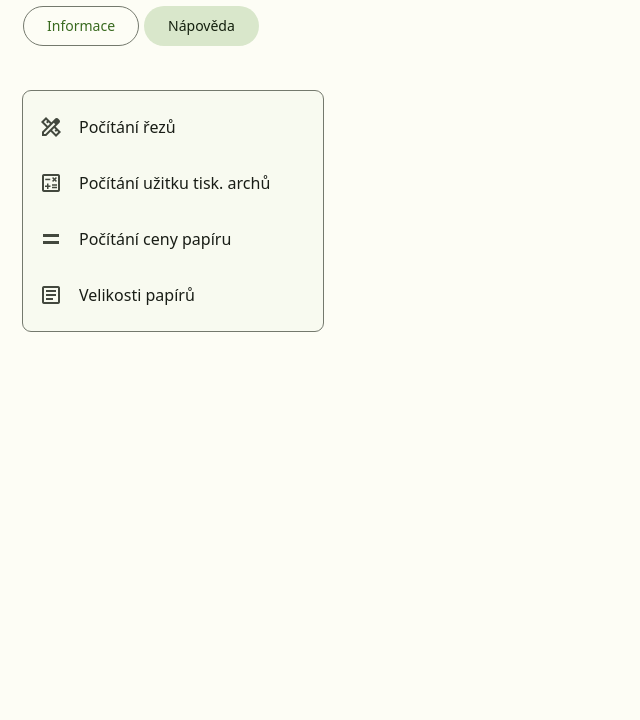
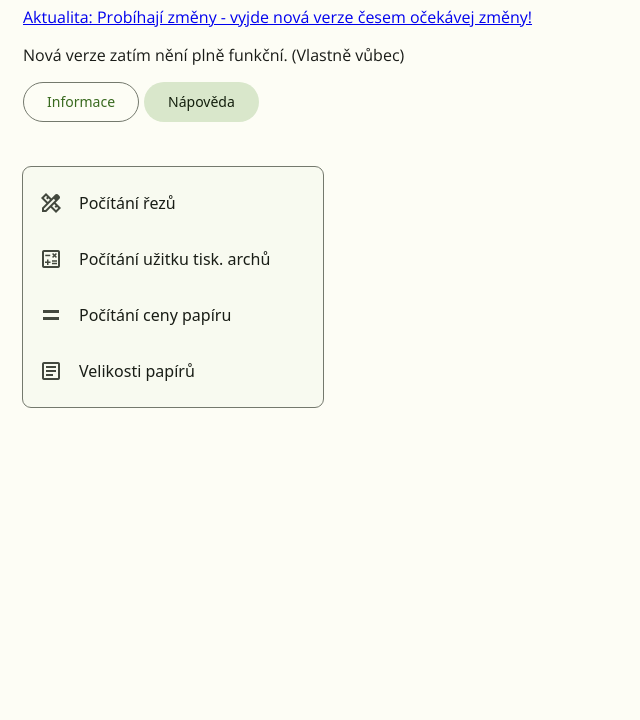
Before and after one commit to lksmasin/polygrafie, a website: page index.html in a window 1280 px wide. Shown: the part 80-800 px from the top of the page, without its empty margins (0-640 px from the left). Drawn offline with nearby package versions, Linux system fonts and the light colour scheme.

Commit message:
Přidána aktualita

```diff
--- a/index.html
+++ b/index.html
@@ -65,6 +65,8 @@
 
   <div class="Uvod">
     <h1>Polygrafické nástroje</h1>
+    <a href="https://lksmasin.github.io/polygrafie-flutter/"></p>Aktualita: Probíhají změny - vyjde nová verze česem očekávej změny!</a>
+    <p>Nová verze zatím nění plně funkční. (Vlastně vůbec)</p>
     <div id="tlacitka">
 
         <md-outlined-button onclick="TlacInfo()">Informace</md-outlined-button>
```
